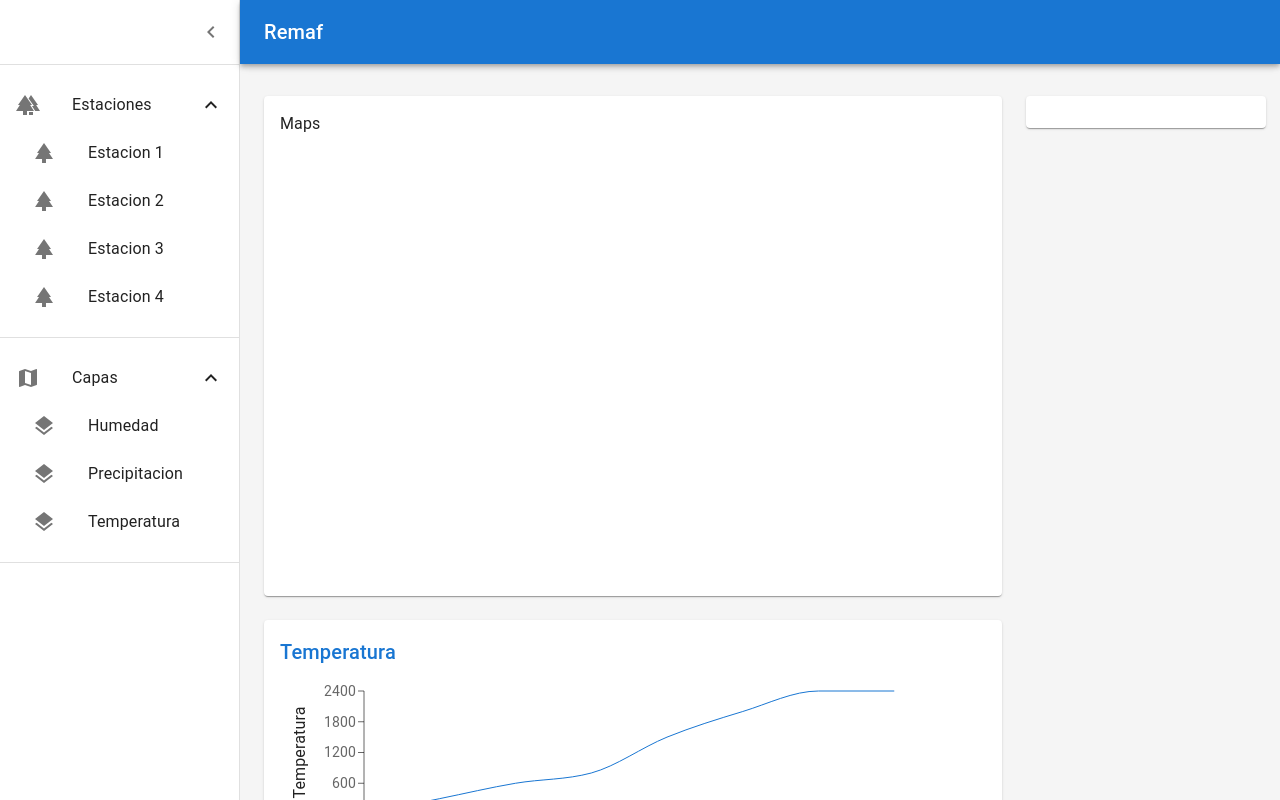
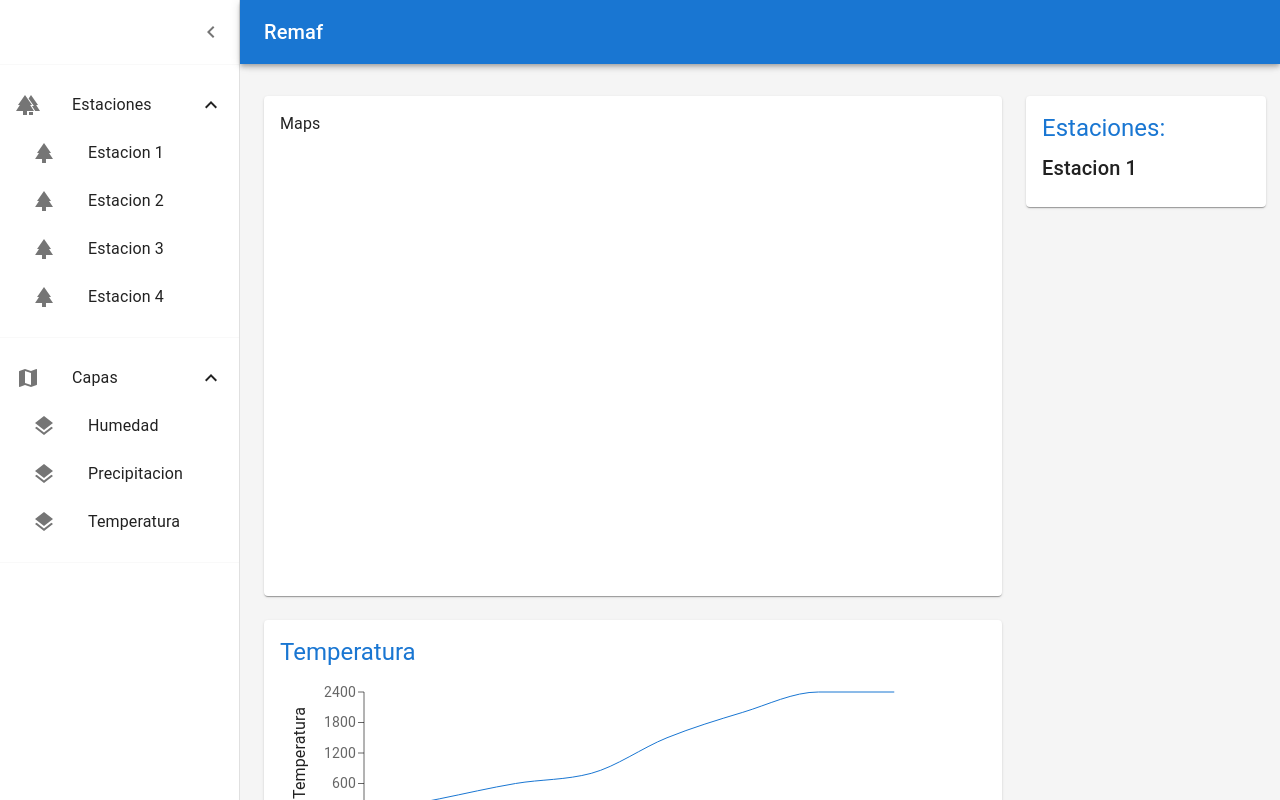
Before and after one commit to facu-veron/remaf-frontend, a React (Vite) app in the folder remaf-frontend/: page / in a window 1280 px wide. Built offline with nearby package versions, Linux system fonts and the light colour scheme.

Commit message:
Se agregaron componentes que manejan texto

```diff
--- /dev/null
+++ b/remaf-frontend/src/components/common/TextComponent.jsx
@@ -0,0 +1,11 @@
+import Typography from "@mui/material/Typography";
+
+export const TextComponent = ({ value }) => {
+  return (
+    <>
+      <Typography component="h2" variant="h6" gutterBottom>
+        {value}
+      </Typography>
+    </>
+  );
+};
--- a/remaf-frontend/src/components/common/Title.jsx
+++ b/remaf-frontend/src/components/common/Title.jsx
@@ -2,7 +2,7 @@ import Typography from "@mui/material/Typography";
 
 export const Title = ({ value }) => {
   return (
-    <Typography component="h2" variant="h6" color="primary" gutterBottom>
+    <Typography component="h2" variant="h5" color="primary" gutterBottom>
       {value}
     </Typography>
   );
--- a/remaf-frontend/src/components/layouts/Dashboard.jsx
+++ b/remaf-frontend/src/components/layouts/Dashboard.jsx
@@ -11,6 +11,8 @@ import { AppBarComponent } from "./AppBar";
 import { useState } from "react";
 import { Graphic } from "../Graphic";
 import { Maps } from "./Maps";
+import { Title } from "../common/Title";
+import { TextComponent } from "../common/TextComponent";
 
 const mdTheme = createTheme();
 
@@ -73,7 +75,8 @@ export const Dashboard = () => {
                     height: "auto",
                   }}
                 >
-                  <Typography></Typography>
+                  <Title value="Estaciones:"></Title>
+                  <TextComponent value="Estacion 1" />
                 </Paper>
               </Grid>
               {/* Datos estadisticos */}
--- a/remaf-frontend/src/components/layouts/Drawer.jsx
+++ b/remaf-frontend/src/components/layouts/Drawer.jsx
@@ -52,13 +52,17 @@ export const DrawerComponent = ({ toggleDrawer, open }) => {
           <ChevronLeftIcon />
         </IconButton>
       </Toolbar>
-      <Divider />
+      <Divider
+        sx={{
+          opacity: 0.2,
+        }}
+      />
       {/* List items */}
       <List component="nav">
         <ListEstaciones />
-        <Divider sx={{ my: 1 }} />
+        <Divider sx={{ my: 1, opacity: 0.2 }} />
         <ListCapas />
-        <Divider sx={{ my: 1 }} />
+        <Divider sx={{ my: 1, opacity: 0.2 }} />
       </List>
     </Drawer>
   );
```
Also changed, not shown: remaf-frontend/routes/MainRouter.jsx (added, +11 -0 lines).
